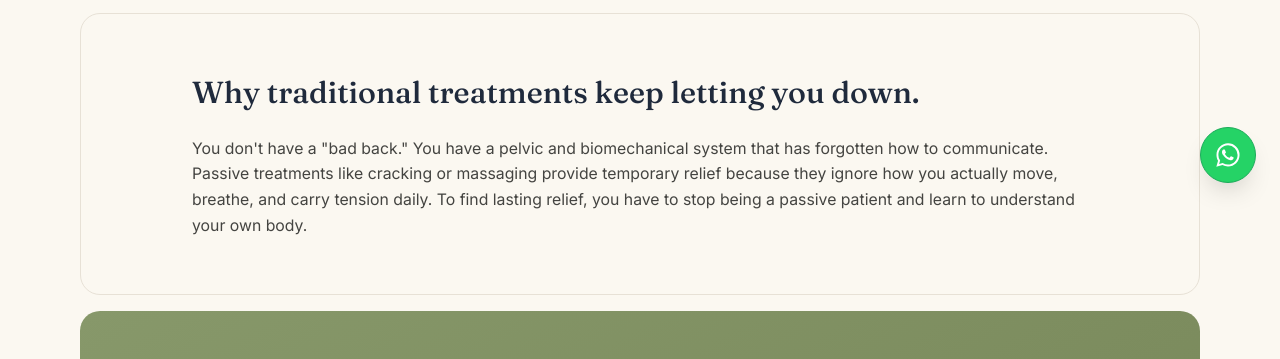
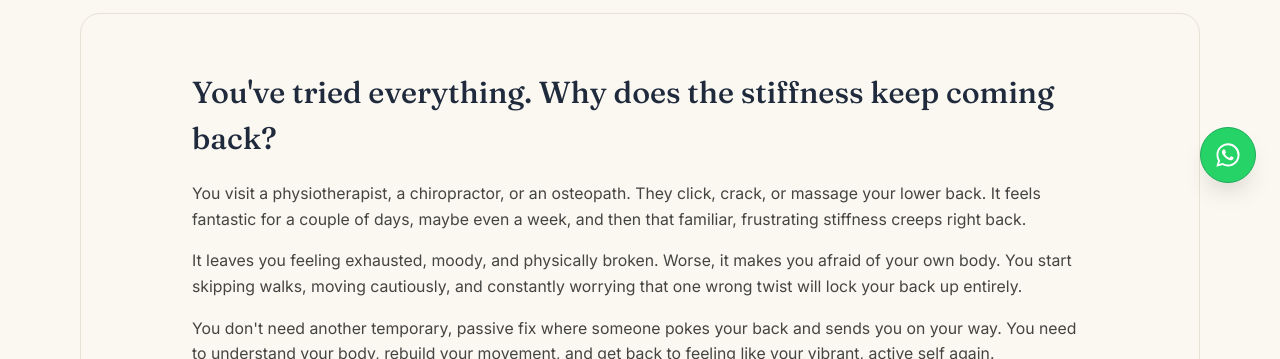
Before and after one commit to VinPOPFrance/James, a Next.js app: page /pelvic-engine-reset in a window 1280 px wide. Shown: the part 593-952 px from the top of the page. Built offline with nearby package versions, Linux system fonts and the light colour scheme; no server answers.

Commit message:
Revise content in Subscriber Pelvic Engine Reset page for clarity and engagement, emphasizing the need for active understanding of body mechanics.

```diff
--- a/src/app/pelvic-engine-reset/page.tsx
+++ b/src/app/pelvic-engine-reset/page.tsx
@@ -90,16 +90,28 @@ export default function SubscriberPelvicEngineResetPage() {
         <section className="rounded-section border border-hairline bg-ivory px-8 py-14 md:px-12">
           <div className="mx-auto max-w-4xl">
             <h2 className="mb-5 font-voice text-[clamp(1.4rem,2.7vw,1.9rem)] font-medium text-navy">
-              Why traditional treatments keep letting you down.
+              You&apos;ve tried everything. Why does the stiffness keep coming back?
             </h2>
-            <p className="text-[15.8px] leading-relaxed text-inkSoft">
-              You don&apos;t have a &quot;bad back.&quot; You have a pelvic and biomechanical
-              system that has forgotten how to communicate. Passive treatments
-              like cracking or massaging provide temporary relief because they
-              ignore how you actually move, breathe, and carry tension daily.
-              To find lasting relief, you have to stop being a passive patient
-              and learn to understand your own body.
-            </p>
+            <div className="space-y-4 text-[15.8px] leading-relaxed text-inkSoft">
+              <p>
+                You visit a physiotherapist, a chiropractor, or an osteopath.
+                They click, crack, or massage your lower back. It feels
+                fantastic for a couple of days, maybe even a week, and then
+                that familiar, frustrating stiffness creeps right back.
+              </p>
+              <p>
+                It leaves you feeling exhausted, moody, and physically broken.
+                Worse, it makes you afraid of your own body. You start skipping
+                walks, moving cautiously, and constantly worrying that one wrong
+                twist will lock your back up entirely.
+              </p>
+              <p>
+                You don&apos;t need another temporary, passive fix where someone
+                pokes your back and sends you on your way. You need to
+                understand your body, rebuild your movement, and get back to
+                feeling like your vibrant, active self again.
+              </p>
+            </div>
           </div>
         </section>
       </Reveal>
```
